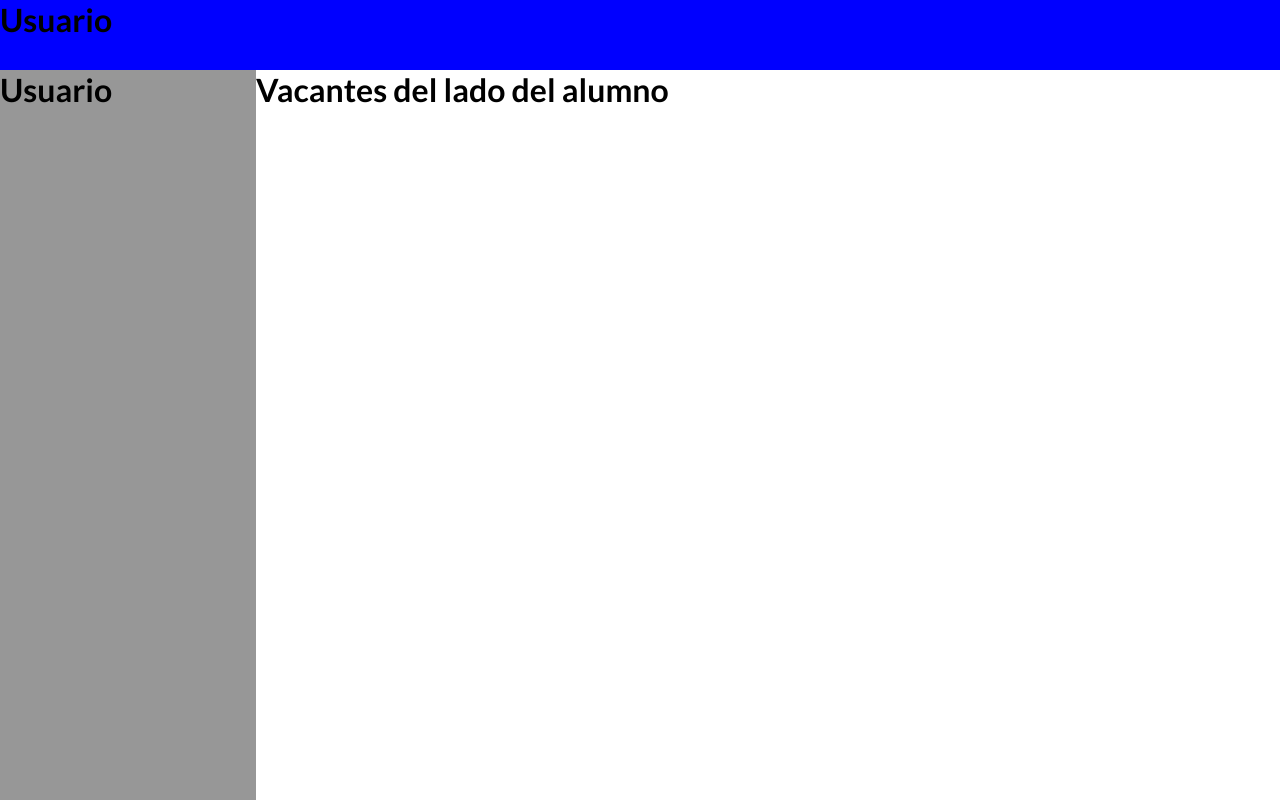
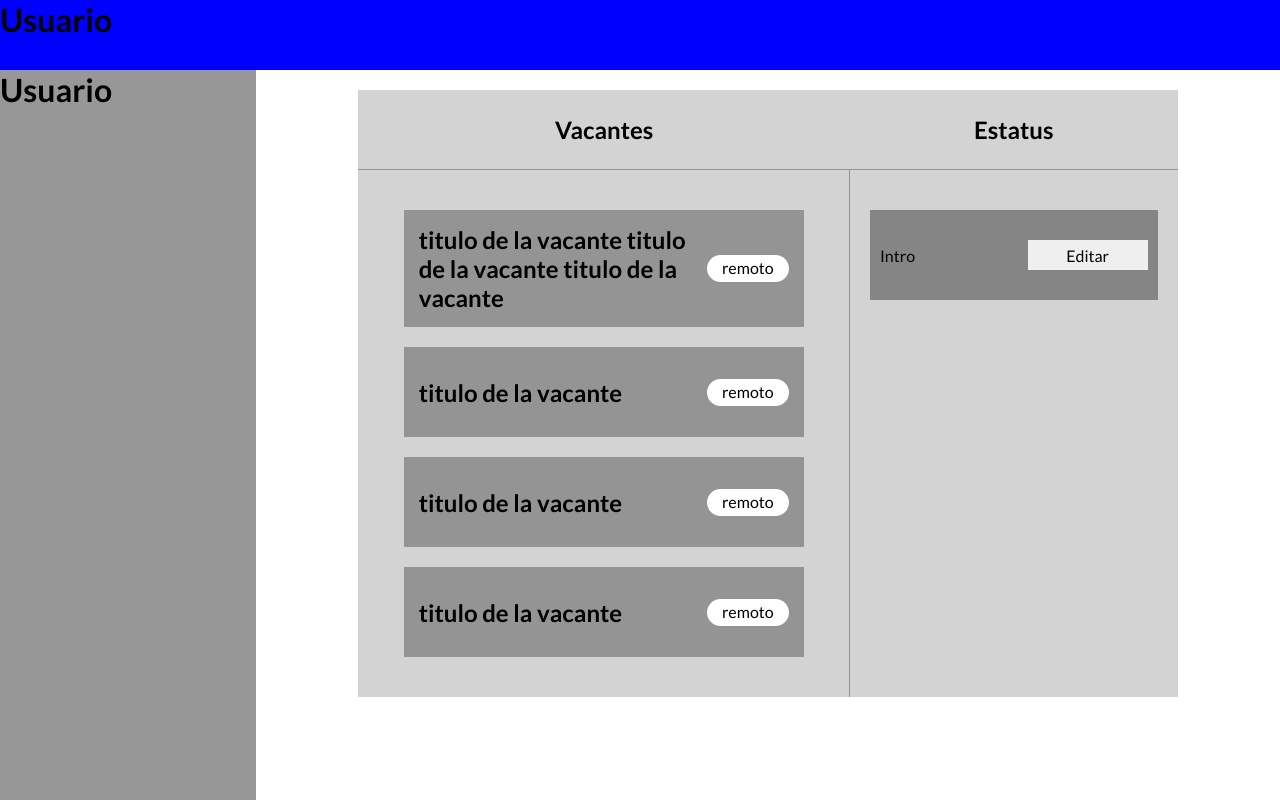
Before and after one commit to El-Guerrero-Jaguar/Frontend, a React app: page /vacancies/applied in a window 1280 px wide. Built offline with nearby package versions, Linux system fonts and the light colour scheme.

Commit message:
[Update] VacanciesApplied

```diff
--- a/src/assets/styles/containers/TableStatusVacancies.scss
+++ b/src/assets/styles/containers/TableStatusVacancies.scss
@@ -3,7 +3,8 @@
 .TableStatusVacancies {
   &-container {
     display: grid;
-    width: 70vw;
+    width: 80%;
+    margin: 20px auto;
     grid-template-areas: "headerTable" "contentTable";
     grid-template-rows: 80px auto;
     background-color: lightgray;
@@ -12,7 +13,7 @@
     grid-area: headerTable;
     display: grid;
     grid-template-areas: "vtitle stitle";
-    grid-template-columns: 65% 35%;
+    grid-template-columns: 60% 40%;
     border-bottom: 1px solid rgba(83, 83, 83, .5);
     h2 {
       grid-area: vtitle;
@@ -26,7 +27,7 @@
     grid-area: contentTable;
     display: grid;
     grid-template-areas: "vacanciesTable statusTable";
-    grid-template-columns: 65% 35%;
+    grid-template-columns: 60% 40%;
     &--left,
     &--right {
       padding: 20px 0;
--- a/src/pages/VacanciesApplied.jsx
+++ b/src/pages/VacanciesApplied.jsx
@@ -1,11 +1,16 @@
 import React from 'react';
 import { useAppContext } from '../context';
+
+import TableStatusVacancies from '../containers/TableStatusVacancies';
 
 const VacanciesApplied = () => {
   const [{ isCoach }] = useAppContext();
 
   return (
-    <h1>{ isCoach ? 'Vacantes del lado del coach' : 'Vacantes del lado del alumno'}</h1>
+    <>
+      {isCoach && <h1 className="VacanciesApplied-title">Aplicaciones del estudiante XXXX</h1>}
+      <TableStatusVacancies />
+    </>
   );
 };
 
```
